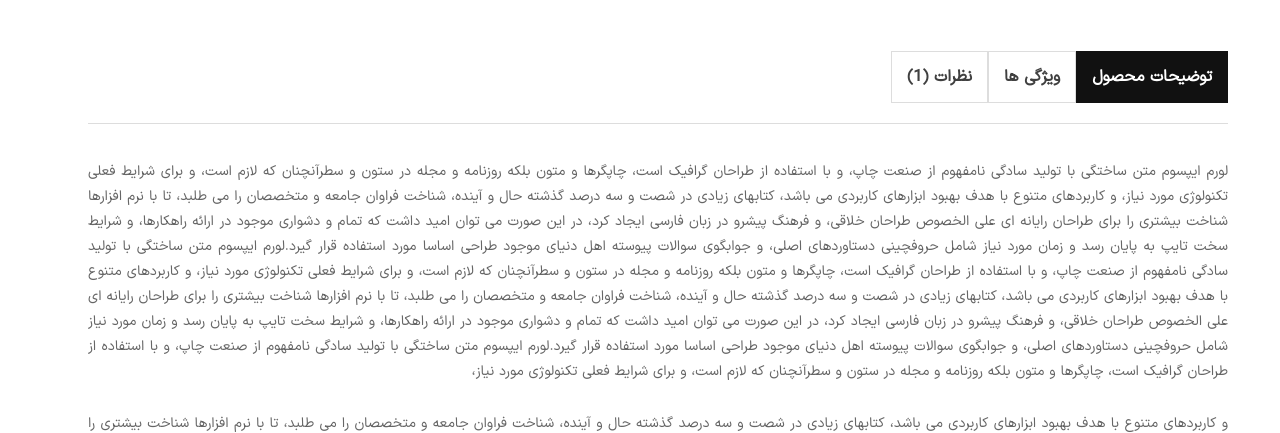
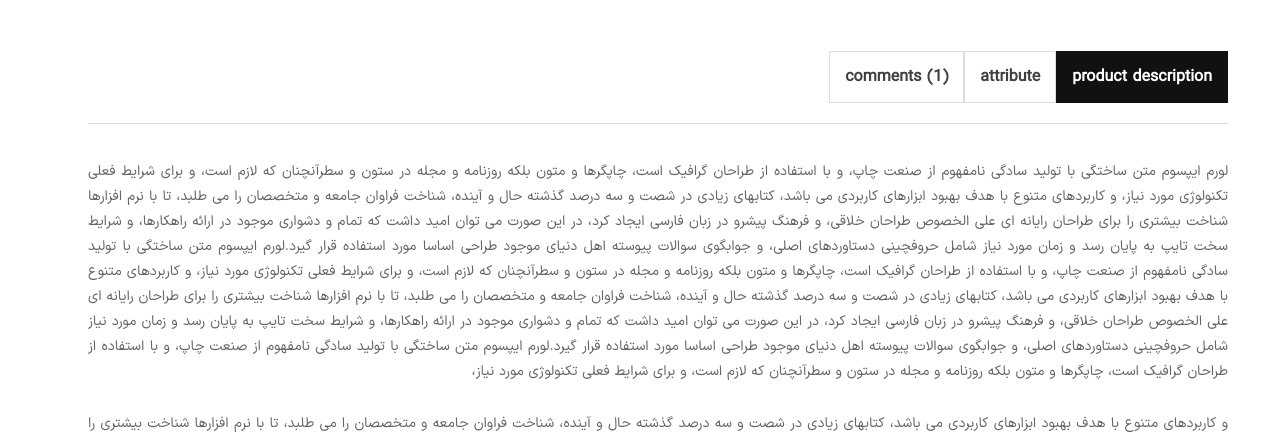
Before and after one commit to Ablfxl004/OnlineShop, a Django app: page /products/1/ in a window 1280 px wide. Shown: the part 559-992 px from the top of the page. Run offline with Django 4.2, Linux system fonts and the light colour scheme; tables that the repository leaves empty hold one stand-in row (values such as "Sample post"); parts of the project's set-up code (start-up, migrations or seed data) failed here and were passed over; some libraries are stand-ins or nearby versions; some web fonts are replaced.

Commit message:
use translation -- eng to fa

```diff
--- a/config/urls.py
+++ b/config/urls.py
@@ -21,4 +21,7 @@ urlpatterns = [
     path('', include('pages.urls')),
     path('accounts/', include('allauth.urls')),
     path('products/', include('products.urls')),
+
+    # Resetta (i18n)
+    path('rosetta/', include('rosetta.urls')),
 ]
--- a/docker-compose.yml
+++ b/docker-compose.yml
@@ -9,7 +9,7 @@ services:
     depends_on:
       - db
     environment:
-      - DJANGO_SECRET_KEY=django-insecure-b764$$#(&o4o((cvy!z^nsseq5@erq#e^0%5r5a(%c24*f^*sde
+      - SECRET_KEY=django-insecure-b764$$#(&o4o((cvy!z^nsseq5@erq#e^0%5r5a(%c24*f^*sde
       - DJANGO_DEBUG=True
       - POSTGRES_DB=postgres
       - POSTGRES_USER=postgres
--- a/products/models.py
+++ b/products/models.py
@@ -1,6 +1,7 @@
 from django.db import models
 from django.urls import reverse
 from django.contrib.auth import get_user_model
+from django.utils.translation import gettext_lazy as _
 
 class Product(models.Model):
     title = models.CharField(max_length=200)
@@ -33,10 +34,10 @@ class ProductComment(models.Model):
     )
 
     product = models.ForeignKey(Product, on_delete=models.CASCADE, related_name='comments')
-    author = models.ForeignKey(get_user_model(), on_delete=models.CASCADE, related_name='comments', verbose_name='Comment author')
-    body = models.TextField(verbose_name='Comment Text: ')
+    author = models.ForeignKey(get_user_model(), on_delete=models.CASCADE, related_name='comments', verbose_name=_('Comment author'))
+    body = models.TextField(verbose_name=_('Comment Text: '))
     datetime = models.DateTimeField(auto_now_add=True)
-    starts = models.CharField(max_length=5, choices=PRODUCT_STARS, verbose_name='What is your rate?')
+    starts = models.CharField(max_length=5, choices=PRODUCT_STARS, verbose_name=_('What is your rate?'))
     active = models.BooleanField(default=True)
 
     #manager
--- a/products/templates/products/product_detail.html
+++ b/products/templates/products/product_detail.html
@@ -1,6 +1,7 @@
 {% extends "_base.html" %}
 
 {% load static %}
+{% load i18n %}
 {% load crispy_forms_tags %}
 {% load commenttags %}
 
@@ -24,9 +25,9 @@
                             {{ product.description }}
                         </p>
                         <div class="my-5 py-5 product-price-wrapper mb--25">
-                            <span class="money text-success">{{ product.price }} تومان</span>
+                            <span class="money text-success">{{ product.price }}{% translate "$" %}</span>
                             <span class="price-separator">-</span>
-                            <span class="money old-price text-danger">{{ product.price }} تومان</span>
+                            <span class="money old-price text-danger">{{ product.price }} {% translate "$" %}</span>
                         </div>
                         <div class="product-action d-flex align-items-sm-center align-content-center mb--30">
                             <div class="quantity-wrapper d-flex justify-content-start">
@@ -35,11 +36,11 @@
                                 </div>
                             </div>
                             <button type="button" class="btn btn-small btn-bg-red btn-color-white btn-hover-2" onclick="window.location.href='cart.html'">
-                                اضافه به سبد خرید
+                                {% trans 'Add to Cart' %}
                             </button>
                         </div>
                         <div class="product-footer-meta mt-5 pt-5">
-                            <p><span class="m-0">دسته بندی ها:</span>
+                            <p><span class="m-0">{% translate "categories" %}:</span>
                                 <a href="shop.html">لباس</a>,
                                 <a href="shop.html">تابستانی</a>,
                                 <a href="shop.html">گرم</a>,
@@ -54,13 +55,13 @@
                     <div class="product-data-tab tab-style-3">
                         <div class="nav nav-tabs product-data-tab__head" id="product-tab" role="tablist">
                             <a class="m-0 product-data-tab__link nav-link active" id="nav-description-tab" data-toggle="tab" href="#nav-description" role="tab" aria-selected="true">
-                                <span>توضیحات محصول</span>
+                                <span>{% trans 'product description' %}</span>
                             </a>
                             <a class="m-0 product-data-tab__link nav-link" id="nav-info-tab" data-toggle="tab" href="#nav-info" role="tab" aria-selected="true">
-                                <span>ویژگی ها</span>
+                                <span>{% translate "attribute" %}</span>
                             </a>
                             <a class="m-0 product-data-tab__link nav-link" id="nav-reviews-tab" data-toggle="tab" href="#nav-reviews" role="tab" aria-selected="true">
-                                <span>نظرات ({{ product.comments.all|only_active_comments|length }})</span>
+                                <span>{% translate "comments" %} ({{ product.comments.all|only_active_comments|length }})</span>
                             </a>
                         </div>
                         <div class="tab-content product-data-tab__content" id="product-tabContent">
@@ -80,15 +81,15 @@
                                             <table class="table shop_attributes">
                                                 <tbody>
                                                     <tr>
-                                                        <th>وزن</th>
+                                                        <th>{% translate "weight" %}</th>
                                                         <td>۴۳۰ گرم</td>
                                                     </tr>
                                                     <tr>
-                                                        <th>سایز</th>
+                                                        <th>{% translate "size" %}</th>
                                                         <td>XL</td>
                                                     </tr>
                                                     <tr>
-                                                        <th>رنگ</th>
+                                                        <th>{% translate "color" %}</th>
                                                         <td>
                                                             <a href="shop-sidebar.html">مشکی</a>,
                                                             <a href="shop-sidebar.html">سبز</a>,
@@ -102,7 +103,7 @@
                                     </div>
                                     <div class="tab-pane fade" id="nav-reviews" role="tabpanel" aria-labelledby="nav-reviews-tab">
                                         <div class="product-reviews">
-                                            <h3 class="review__title">{{ product.comments.all|only_active_comments|length }} نظر برای {{ product.title }}</h3>
+                                            <h3 class="review__title">{{ product.comments.all|only_active_comments|length }} {% translate "comment for" %} {{ product.title }}</h3>
                                             <ul class="review__list">
                                                 {% for comment in product.comments|only_active_comments %}
                                                     <li class="review__item">
@@ -135,7 +136,9 @@
                                                 <div class="row">
                                                     <div class="border-top py-5 w-100"></div>
                                                     <div class="col-lg-8 m-auto">
-                                                        <span class="reply-title pull-right">نظر خود را بنویسید</span>
+                                                        <span class="reply-title pull-right">
+                                                            {% trans 'Write your comment' %}
+                                                        </span>
                                                         <br>
                                                         <form action="{% url 'comment_create' product.id %}" method="POST" class="form text-right">
                                                             {% comment %} <div class="form-notes mb--20">
@@ -158,7 +161,7 @@
                                                             <div class="form__group">
                                                                 <div class="form-row">
                                                                     <div class="col-12">
-                                                                        <input type="submit" value="ارسال" class="btn-submit">
+                                                                        <input type="submit" value="{% trans 'submit' %}" class="btn-submit">
                                                                     </div>
                                                                 </div>
                                                             </div>
```
Also changed, not shown: config/settings.py (+16 -6 lines), requirements.txt (+7 -0 lines), locale/fa/LC_MESSAGES/django.po (added), products/locale/fa/LC_MESSAGES/django.po (added), 2 other files.
